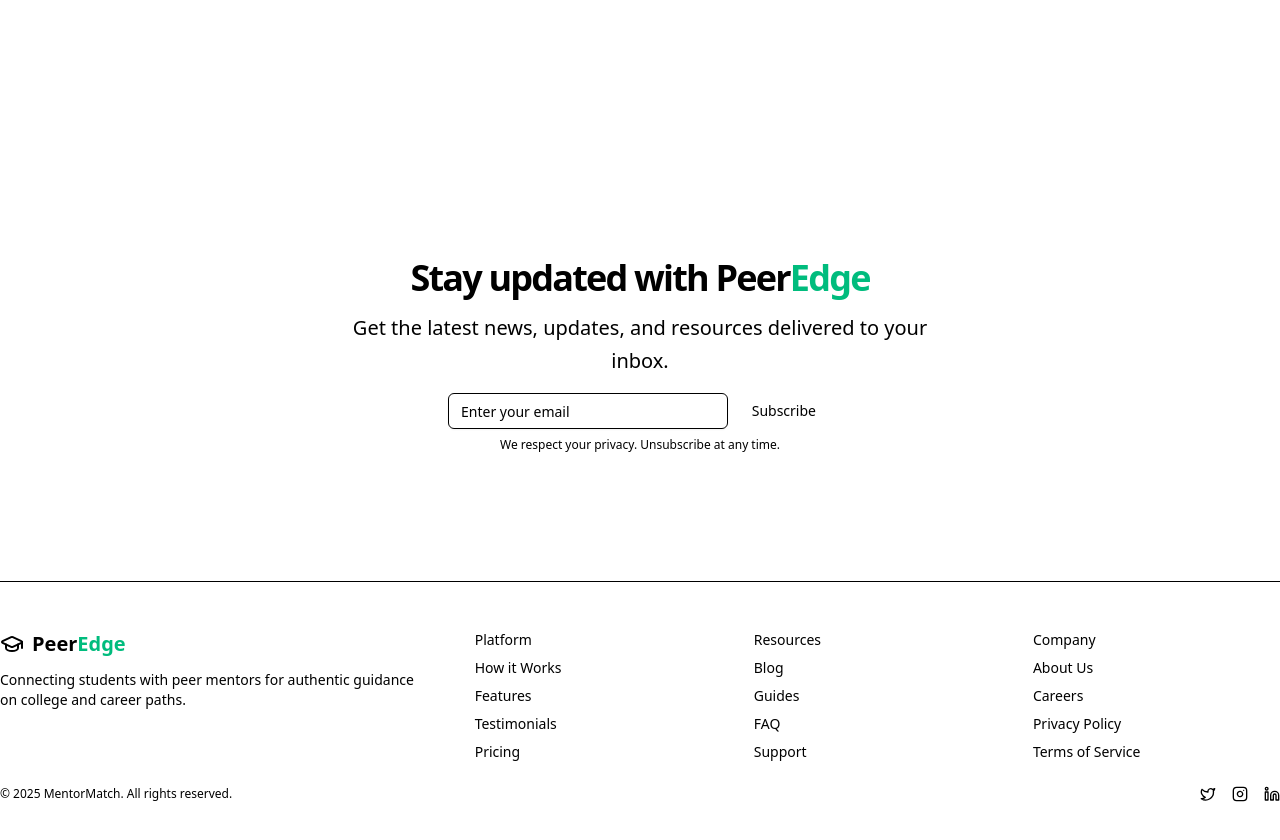
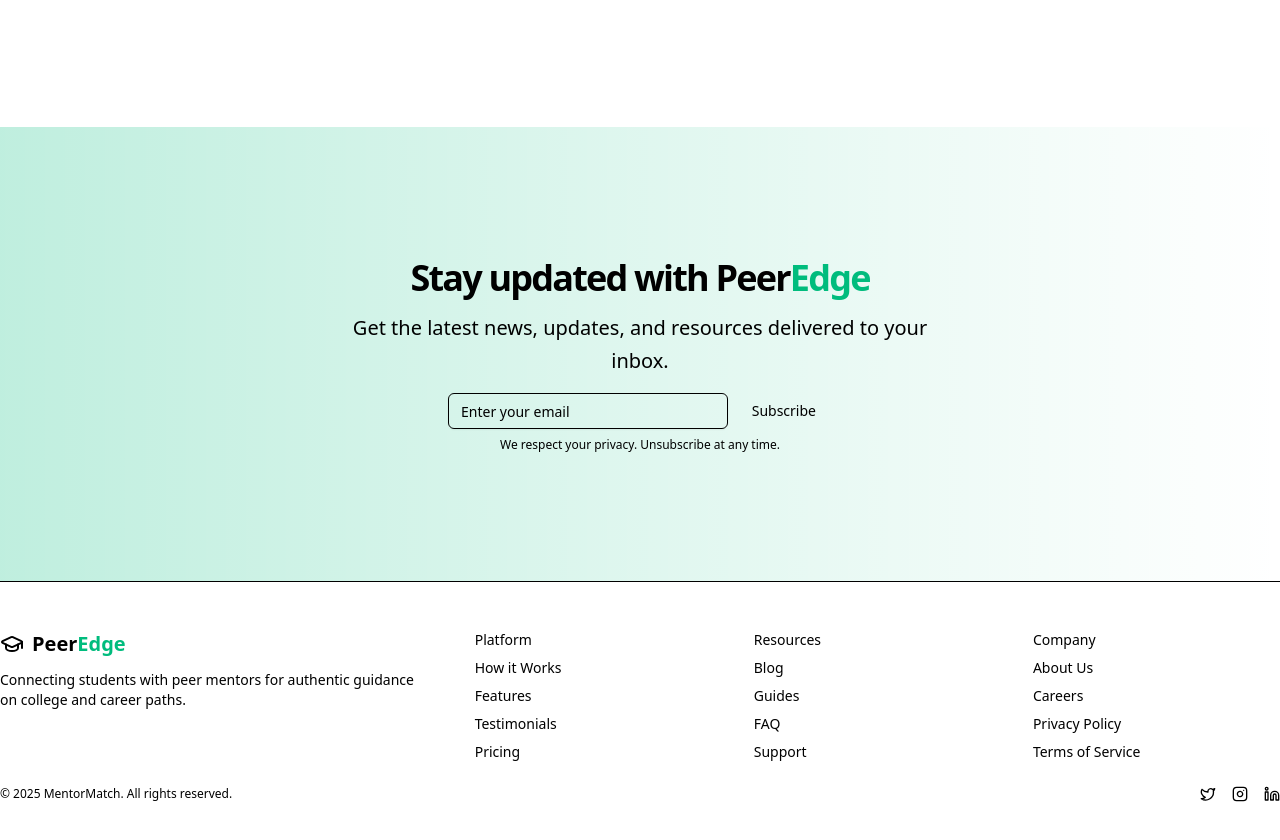
Before and after one commit to audumber28/PEER-EDGE, a Next.js app: page /Home in a window 1280 px wide. Shown: the part 3540-4380 px from the top of the page. Built offline with nearby package versions, Linux system fonts and the light colour scheme.

Commit message:
commit hover changes

```diff
--- a/src/app/Home/page.tsx
+++ b/src/app/Home/page.tsx
@@ -176,7 +176,6 @@ export default function HomePage() {
                 <p className="max-w-[900px] text-muted-foreground md:text-xl/relaxed lg:text-base/relaxed xl:text-xl/relaxed">
                   Everything you need for your educational and career journey.
                 </p>
-
               </div>
             </div>
             <div className="mx-auto grid max-w-5xl grid-cols-1 gap-6 py-12 md:grid-cols-2 lg:grid-cols-3">
@@ -258,7 +257,7 @@ export default function HomePage() {
               </div>
             </div>
             <div className="mx-auto grid max-w-5xl grid-cols-1 gap-6 py-12 md:grid-cols-2 lg:grid-cols-3">
-              <Card>
+              <Card className="hover:bg-emerald-300/10 hover:text-emerald-500 transition-all duration-300 delay-200">
                 <CardContent className="p-6 flex flex-col space-y-2">
                   <div className="flex items-center space-x-2">
                     <div className="h-10 w-10 rounded-full bg-primary flex items-center justify-center text-primary-foreground font-bold border">
@@ -283,7 +282,7 @@ export default function HomePage() {
                   </p>
                 </CardContent>
               </Card>
-              <Card>
+              <Card className="hover:bg-emerald-300/10 hover:text-emerald-500 transition-all duration-300 delay-200">
                 <CardContent className="p-6 flex flex-col space-y-2">
                   <div className="flex items-center space-x-2">
                     <div className="h-10 w-10 rounded-full bg-primary flex items-center justify-center text-primary-foreground font-bold border">
@@ -308,7 +307,7 @@ export default function HomePage() {
                   </p>
                 </CardContent>
               </Card>
-              <Card>
+              <Card className="hover:bg-emerald-300/10 hover:text-emerald-500 transition-all duration-300 delay-200">
                 <CardContent className="p-6 flex flex-col space-y-2">
                   <div className="flex items-center space-x-2">
                     <div className="h-10 w-10 rounded-full bg-primary flex items-center justify-center text-primary-foreground font-bold border">
@@ -384,14 +383,14 @@ export default function HomePage() {
                     <CheckCircle className="h-5 w-5 text-primary" />
                     <div className="font-medium">Satisfaction guarantee</div>
                   </div>
-
                 </div>
                 <div className="rounded-lg bg-muted p-4">
                   <div className="flex items-center gap-4">
                     <div className="text-sm text-muted-foreground">
-                      "Peer<span className="text-emerald-500">Edge</span> connected me with someone who understood
-                      exactly what I was going through. It made all the
-                      difference in my application journey."
+                      "Peer<span className="text-emerald-500">Edge</span>{" "}
+                      connected me with someone who understood exactly what I
+                      was going through. It made all the difference in my
+                      application journey."
                     </div>
                   </div>
                 </div>
@@ -401,11 +400,12 @@ export default function HomePage() {
         </section>
 
         {/* Newsletter Section */}
-        <section className="w-full py-12 md:py-24 lg:py-32 bg-muted">
+        <section className="w-full py-12 md:py-24 lg:py-32 bg-muted bg-gradient-to-r from-emerald-500/25 to-transparent">
           <div className="container grid items-center justify-center gap-4 px-4 text-center md:px-6">
             <div className="space-y-3">
               <h2 className="text-3xl font-bold tracking-tighter md:text-4xl/tight">
-                Stay updated with Peer<span className="text-emerald-500">Edge</span>
+                Stay updated with Peer
+                <span className="text-emerald-500">Edge</span>
               </h2>
               <p className="mx-auto max-w-[600px] text-muted-foreground md:text-xl/relaxed lg:text-base/relaxed xl:text-xl/relaxed">
                 Get the latest news, updates, and resources delivered to your
```
